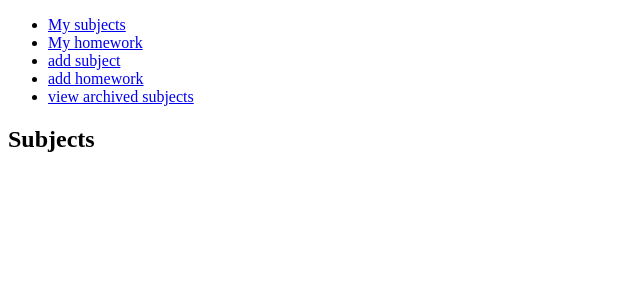
After one commit to krytofin/UniTasker, a Django app: page /archive/view/ in a window 1280 px wide. The commit adds this page. Shown: the top 300 px of the page, without its empty margins (0-640 px from the left). Run offline with Django 5.2, Linux system fonts and the light colour scheme; the visitor is signed in with stand-in values (Sample User, id 1); data that the repository does not hold is empty.

Commit message:
feat(diary): add ability to archive subjects and view archived subjects

```diff
--- a/diary/templates/diary/base.html
+++ b/diary/templates/diary/base.html
@@ -14,6 +14,7 @@
         <li><a href="{% url "diary:all_homework" %}">My homework</a></li>
         <li><a href="{% url "diary:create_subject" %}">add subject</a></li>
         <li><a href="{% url "diary:create_homework" %}">add homework</a></li>
+        <li><a href="{% url "diary:archive_subject_view" %}">view archived subjects</a></li>
     </ul>
     {% block content %}
 
--- /dev/null
+++ b/diary/templates/diary/view_archive_subjects.html
@@ -0,0 +1,13 @@
+{% extends "diary/base.html" %}
+
+{% block title %}Subjects{% endblock title %}
+
+{% block content %}
+    <h2>Subjects</h2>
+    <ul>
+        {% for subject in object_list %}
+        <li id="li_{{subject.id}}">{{ subject.title }}: {{ subject.professor }}</li>
+        {% endfor %}
+    </ul>
+
+{% endblock content %}
--- a/diary/urls.py
+++ b/diary/urls.py
@@ -1,6 +1,6 @@
 from django.urls import path
 
-from .views import CreateSubjectView, HomeworkListView, SubjectsListView, CreateHomeworkView, CompleteHomework, UpdateHomeworkView
+from .views import CreateSubjectView, HomeworkListView, SubjectsListView, CreateHomeworkView, CompleteHomework, UpdateHomeworkView, ArchiveSubject, ArchiveSubjectListView
 
 app_name = 'diary'
 
@@ -11,4 +11,6 @@ urlpatterns = [
     path('add/homework/', CreateHomeworkView.as_view(), name='create_homework'),
     path('update/homework/<int:pk>', UpdateHomeworkView.as_view(), name='update_homework'),
     path('homework/update/', CompleteHomework.as_view(), name='update_homework'),
+    path('subject/archive/', ArchiveSubject.as_view(), name='archive_subject'),
+    path('archive/view/', ArchiveSubjectListView.as_view(), name='archive_subject_view'),
 ]
--- a/diary/views.py
+++ b/diary/views.py
@@ -16,16 +16,17 @@ class HomeworkListView(LoginRequiredMixin, ListView):
 
     def get_queryset(self):
         user = self.request.user
-        homeworks = Homework.objects.filter(subject__user=user, status__in=['p', 't'])
+        homeworks = Homework.objects.filter(subject__user=user, status__in=['p', 't'], subject__is_completed=False)
         return homeworks
 
 
 class SubjectsListView(LoginRequiredMixin, ListView):
     template_name = "diary/list_subjects.html"
+    is_completed = False
 
     def get_queryset(self):
         user = self.request.user
-        subjects = Subject.objects.filter(user=user)
+        subjects = Subject.objects.filter(user=user, is_completed=self.is_completed)
         return subjects
 
 
@@ -84,3 +85,26 @@ class CompleteHomework(LoginRequiredMixin, View):
         except Homework.DoesNotExist:
             return JsonResponse({'status': 'error', 'error': f'{homework_id} object does not exist'}, status=400)
         return JsonResponse({'status': 'success'})
+
+
+@method_decorator(csrf_exempt, name='dispatch')
+class ArchiveSubject(LoginRequiredMixin, View):
+    def post(self, request:HttpRequest):
+        try:
+            data = json.loads(request.body)
+        except json.JSONDecodeError:
+            return JsonResponse({'status': 'error', 'error': 'Invalid JSON'}, status=400)
+        subject_id = data.get('id')
+        if not subject_id:
+            return JsonResponse({'status': 'error', 'error': 'null id'}, status=400)
+        try:
+            subject = Subject.objects.get(pk=subject_id)
+            subject.is_completed = True
+            subject.save()
+        except Subject.DoesNotExist:
+            return JsonResponse({'status': 'error', 'error': f'{subject_id} object does not exist'}, status=400)
+        return JsonResponse({'status': 'success'})
+
+class ArchiveSubjectListView(SubjectsListView):
+    template_name = 'diary/view_archive_subjects.html'
+    is_completed = True
```
Also changed, not shown: diary/static/diary/archive_subject.js (added, +25 -0 lines), diary/templates/diary/list_subjects.html (+5 -2 lines).
